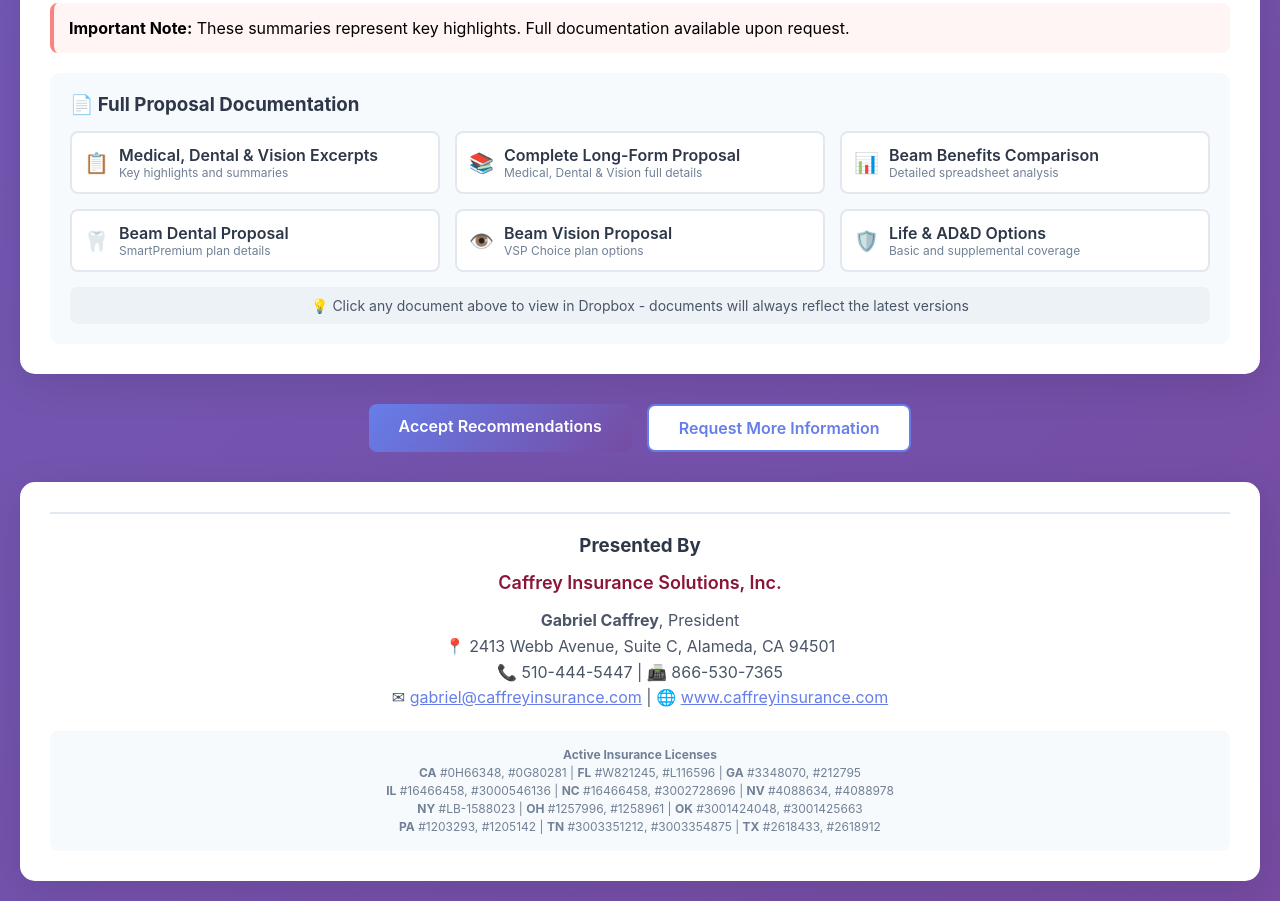
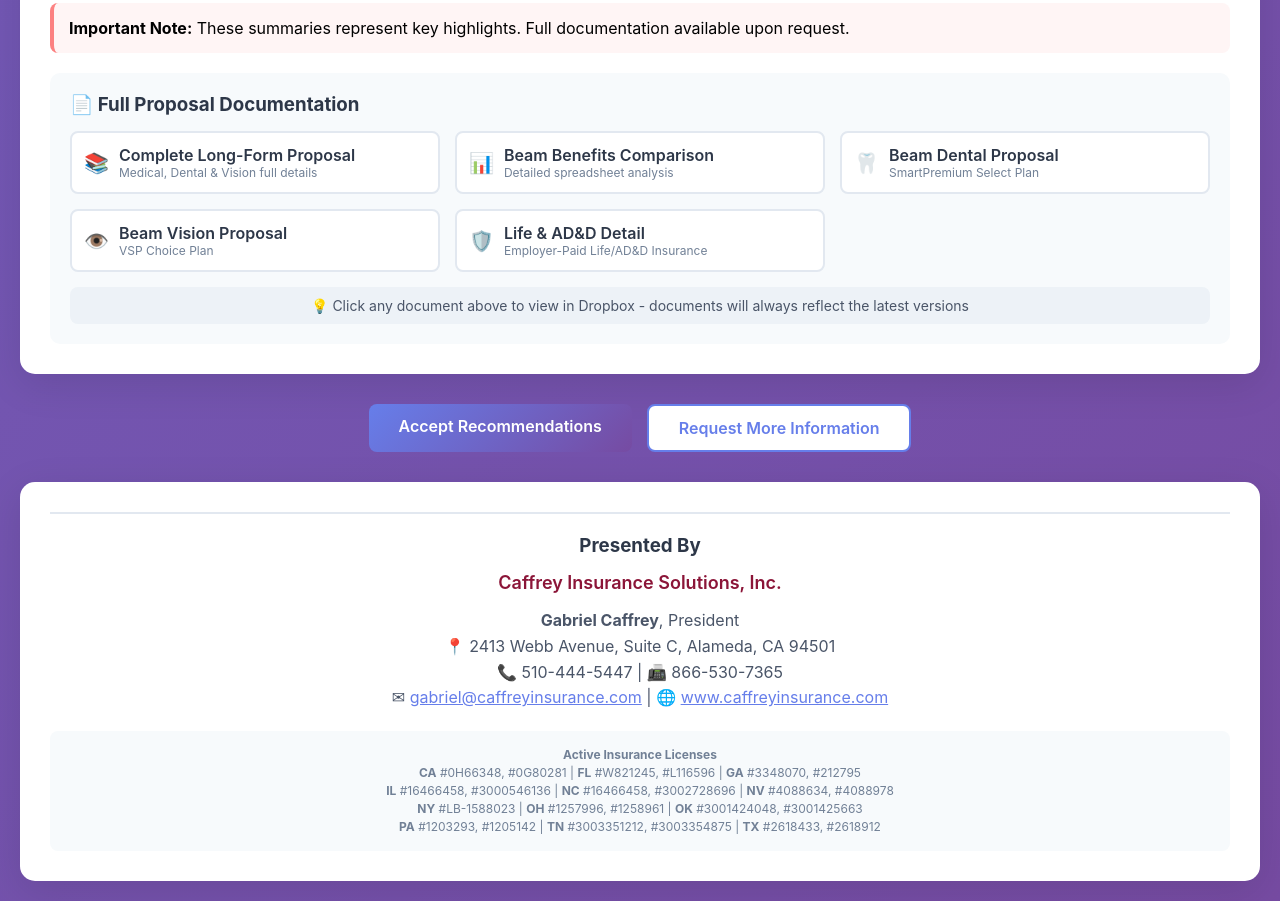
Before and after one commit to caffreyinsurancesolutions/empirical-education-benefits-review, a plain HTML site: page index.html in a window 1280 px wide. Shown: the part 6896-7797 px from the top of the page. Drawn offline with Linux system fonts and the light colour scheme.

Commit message:
Update index.html

```diff
--- a/index.html
+++ b/index.html
@@ -1237,14 +1237,7 @@
             <div style="background: #f7fafc; padding: 20px; border-radius: 10px; margin-top: 20px;">
                 <h3 style="margin-bottom: 15px; color: #2d3748;">📄 Full Proposal Documentation</h3>
                 <div style="display: grid; grid-template-columns: repeat(auto-fit, minmax(280px, 1fr)); gap: 15px;">
-                    <a href="https://www.dropbox.com/scl/fi/ilnxatvaef3ws1ky2zcpb/Empirical-Education-Preliminary-Plan-Options-12-2025-Medical-Dental-Vision-Subset.pdf?rlkey=i052kk9t0x8wxuinrzhd3wed6&dl=0" target="_blank" style="padding: 12px; background: white; border: 2px solid #e2e8f0; border-radius: 8px; text-decoration: none; color: #2d3748; display: flex; align-items: center; gap: 10px; transition: all 0.3s;">
-                        <span style="font-size: 20px;">📋</span>
-                        <div>
-                            <div style="font-weight: 600;">Medical, Dental & Vision Excerpts</div>
-                            <div style="font-size: 12px; color: #718096;">Key highlights and summaries</div>
-                        </div>
-                    </a>
-                    <a href="https://www.dropbox.com/scl/fi/nz8u1kjtdyy6m05ozu1bn/Empirical-Education-Beam-Benefits-Plan-Options-12-2025-Dental-Vision-Life-Subset.pdf?rlkey=48uyix3uhffyzr0sdeznkwbdg&dl=0" target="_blank" style="padding: 12px; background: white; border: 2px solid #e2e8f0; border-radius: 8px; text-decoration: none; color: #2d3748; display: flex; align-items: center; gap: 10px; transition: all 0.3s;">
+                    <a href="https://www.dropbox.com/scl/fi/2ubjmvhvzdpr0hodi9n3x/Empirical-Education-Preliminary-Plan-Options-12-2025-Medical-Dental-Vision-Combined.pdf?rlkey=03rllptuz637tlyawtn5rg87w&dl=0" target="_blank" style="padding: 12px; background: white; border: 2px solid #e2e8f0; border-radius: 8px; text-decoration: none; color: #2d3748; display: flex; align-items: center; gap: 10px; transition: all 0.3s;">
                         <span style="font-size: 20px;">📚</span>
                         <div>
                             <div style="font-weight: 600;">Complete Long-Form Proposal</div>
@@ -1262,21 +1255,21 @@
                         <span style="font-size: 20px;">🦷</span>
                         <div>
                             <div style="font-weight: 600;">Beam Dental Proposal</div>
-                            <div style="font-size: 12px; color: #718096;">SmartPremium plan details</div>
+                            <div style="font-size: 12px; color: #718096;">SmartPremium Select Plan</div>
                         </div>
                     </a>
                     <a href="https://www.dropbox.com/scl/fi/5hpb7gzo2xz5cm4uu4npx/Empirical-Education-Beam-Benefits-Plan-Options-12-2025-Vision.pdf?rlkey=9w4vqvqgwxivqldtwqe0aqp62&dl=0" target="_blank" style="padding: 12px; background: white; border: 2px solid #e2e8f0; border-radius: 8px; text-decoration: none; color: #2d3748; display: flex; align-items: center; gap: 10px; transition: all 0.3s;">
                         <span style="font-size: 20px;">👁️</span>
                         <div>
                             <div style="font-weight: 600;">Beam Vision Proposal</div>
-                            <div style="font-size: 12px; color: #718096;">VSP Choice plan options</div>
+                            <div style="font-size: 12px; color: #718096;">VSP Choice Plan </div>
                         </div>
                     </a>
                     <a href="https://www.dropbox.com/scl/fi/nvmk7yykiem3gx5tn1rhn/Empirical-Education-Beam-Benefits-Plan-Options-12-2025-Life-ADD.pdf?rlkey=3n3gzs7eab7la7y5db7zj9auk&dl=0" target="_blank" style="padding: 12px; background: white; border: 2px solid #e2e8f0; border-radius: 8px; text-decoration: none; color: #2d3748; display: flex; align-items: center; gap: 10px; transition: all 0.3s;">
                         <span style="font-size: 20px;">🛡️</span>
                         <div>
-                            <div style="font-weight: 600;">Life & AD&D Options</div>
-                            <div style="font-size: 12px; color: #718096;">Basic and supplemental coverage</div>
+                            <div style="font-weight: 600;">Life & AD&D Detail</div>
+                            <div style="font-size: 12px; color: #718096;">Employer-Paid Life/AD&D Insurance</div>
                         </div>
                     </a>
                 </div>
```
